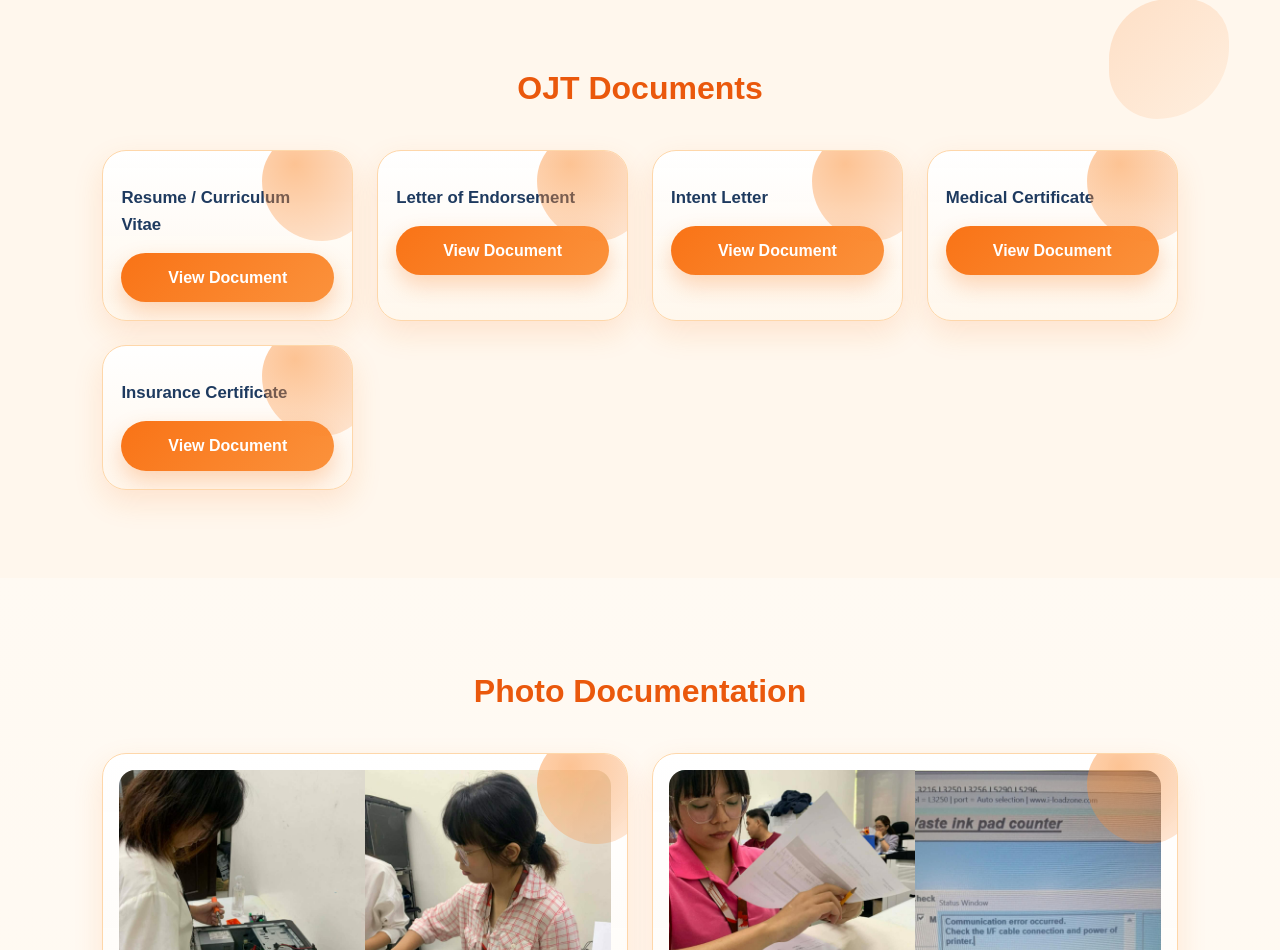
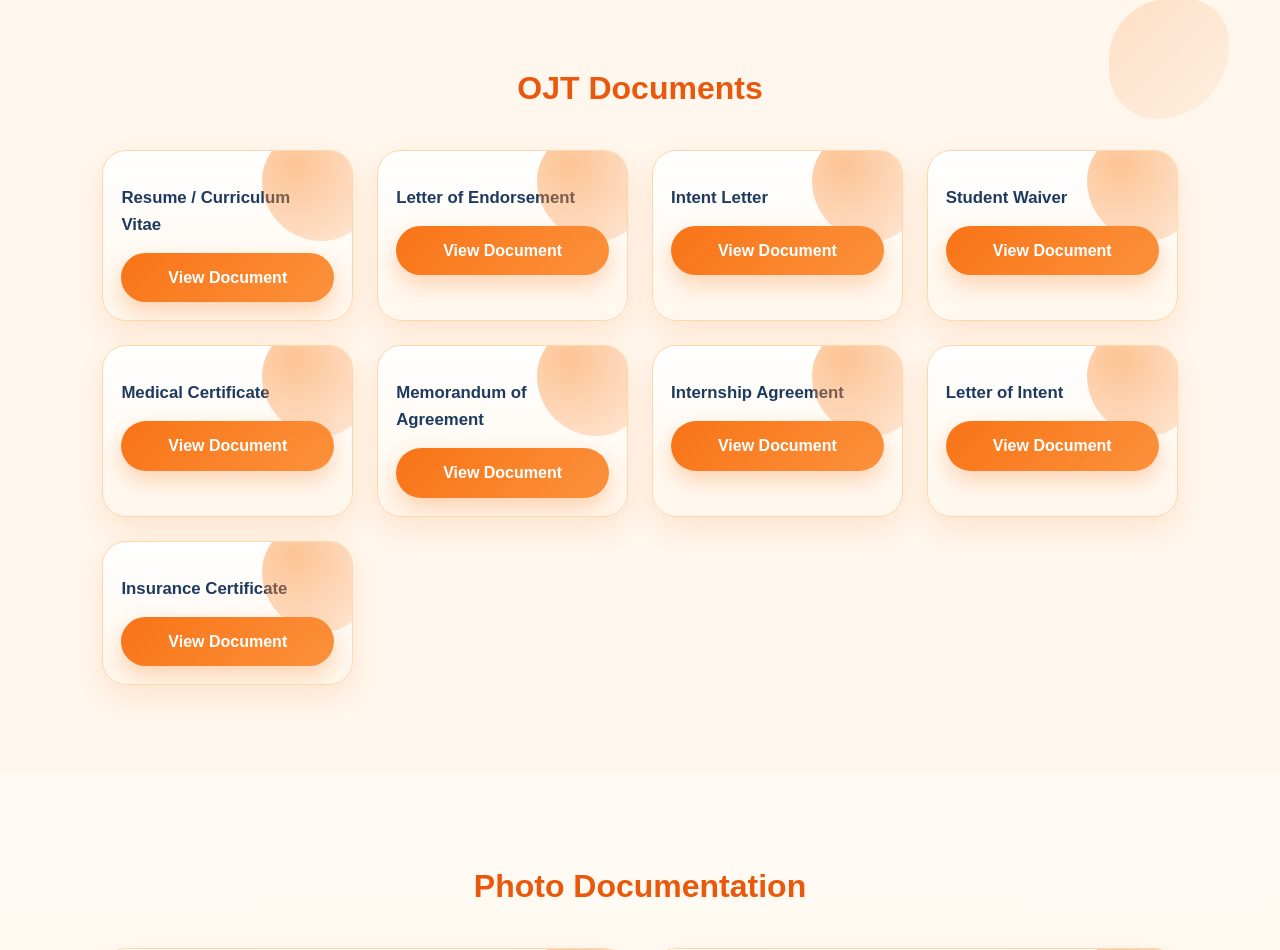
Before and after one commit to preciousnicole27/ojt_portfolio, a plain HTML site: page index.html in a window 1280 px wide. Shown: the part 1473-2423 px from the top of the page. Drawn offline with Linux system fonts and the light colour scheme.

Commit message:
added new files

```diff
--- a/index.html
+++ b/index.html
@@ -612,12 +612,26 @@ footer{
       <h3>Intent Letter</h3>
       <a class="btn btn-primary" href="documents/intent.pdf" target="_blank">View Document</a>
     </div>
-
+    <div class="document-card">
+        <h3>Student Waiver</h3>
+        <a class="btn btn-primary" href="documents/waiver.pdf" target="_blank">View Document</a>
+    </div>
     <div class="document-card">
       <h3>Medical Certificate</h3>
       <a class="btn btn-primary" href="documents/medical.pdf" target="_blank">View Document</a>
     </div>
-
+      <div class="document-card">
+      <h3>Memorandum of Agreement</h3>
+      <a class="btn btn-primary" href="documents/memorandum.pdf" target="_blank">View Document</a>
+    </div>
+    <div class="document-card">
+        <h3>Internship Agreement</h3>
+        <a class="btn btn-primary" href="documents/internship.pdf" target="_blank">View Document</a>
+    </div>
+     <div class="document-card">
+        <h3>Letter of Intent</h3>
+        <a class="btn btn-primary" href="documents/intent.pdf" target="_blank">View Document</a>
+    </div>
     <div class="document-card">
       <h3>Insurance Certificate</h3>
       <a class="btn btn-primary" href="documents/insurance.pdf" target="_blank">View Document</a>
```
Also changed, not shown: 4 other files.
